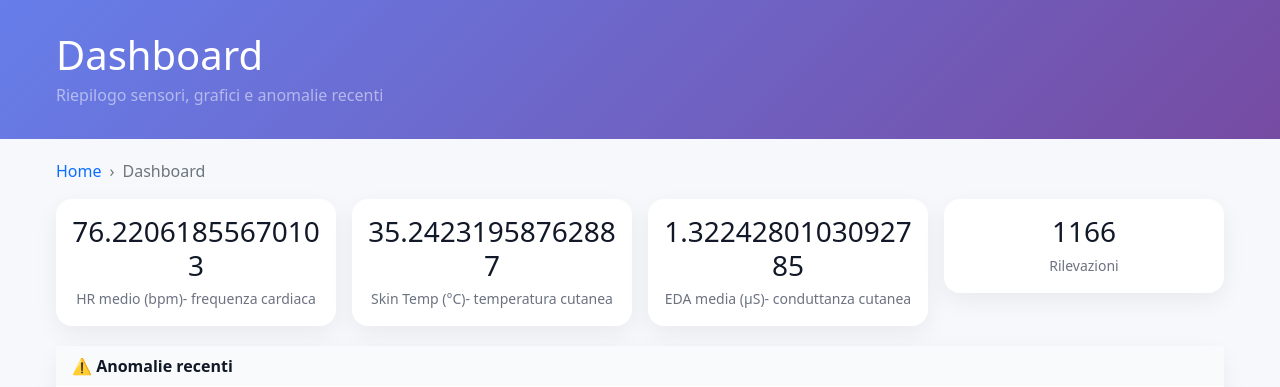
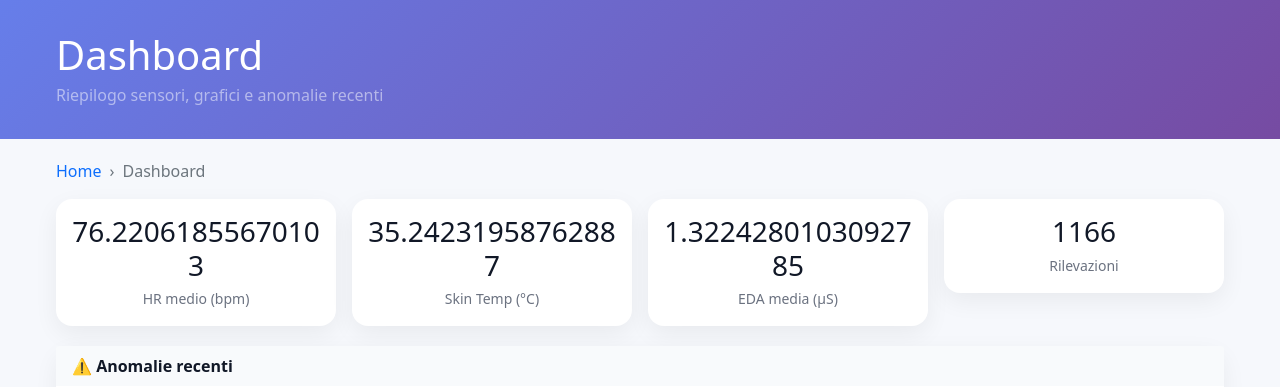
Before and after one commit to Mattia2001-eng/progetto_mamei, a Flask app: page /dashboard in a window 1280 px wide. Shown: the part 57-444 px from the top of the page. Run offline with Flask 3, Linux system fonts and the light colour scheme; a user stored in the database is signed in; data comes from the database, SQL or seed files in the repository.

Commit message:
Update dashboard.html

```diff
--- a/app/templates/dashboard.html
+++ b/app/templates/dashboard.html
@@ -9,13 +9,13 @@
 
   <div class="row g-3 text-center kpi">
     <div class="col-6 col-md-3"><div class="card"><div class="card-body">
-      <h2>{{ stats_avg.hr if stats_avg and stats_avg.get('hr') else '--' }}</h2><small>HR medio (bpm)- frequenza cardiaca</small>
+      <h2>{{ stats_avg.hr if stats_avg and stats_avg.get('hr') else '--' }}</h2><small>HR medio (bpm)</small>
     </div></div></div>
     <div class="col-6 col-md-3"><div class="card"><div class="card-body">
-      <h2>{{ stats_avg.temp if stats_avg and stats_avg.get('temp') else '--' }}</h2><small>Skin Temp (°C)- temperatura cutanea</small>
+      <h2>{{ stats_avg.temp if stats_avg and stats_avg.get('temp') else '--' }}</h2><small>Skin Temp (°C)</small>
     </div></div></div>
     <div class="col-6 col-md-3"><div class="card"><div class="card-body">
-      <h2>{{ stats_avg.eda if stats_avg and stats_avg.get('eda') else '--' }}</h2><small>EDA media (μS)- conduttanza cutanea</small>
+      <h2>{{ stats_avg.eda if stats_avg and stats_avg.get('eda') else '--' }}</h2><small>EDA media (μS)</small>
     </div></div></div>
     <div class="col-6 col-md-3"><div class="card"><div class="card-body">
       <h2>{{ stats_total or 0 }}</h2><small>Rilevazioni</small>
@@ -84,7 +84,21 @@
       <li><strong>Valori</strong>: serie originale.</li>
     </ul>
   </div>
+
+
+  <div class="card-header"><strong>Definizioni</strong></div>
+  <div class="card-body small text-muted">
+    <ul class="mb-0">
+      <li><strong>HR</strong>: frequenza cardiaca</li>
+      <li><strong>Temp</strong>: temperatura cutanea</li>
+      <li><strong>EDA</strong>: conduttanza cutanea</li>
+      <li><strong>BVP</strong>: volume polso sanguigno</li>
+      <li><strong>IBI</strong>: intervalli battito cardiaco</li>
+      <li><strong>ACC</strong>: accelerazione movimento</li>
+    </ul>
+  </div>
 </div>
+
 
 
 <div class="card mt-3">
```
